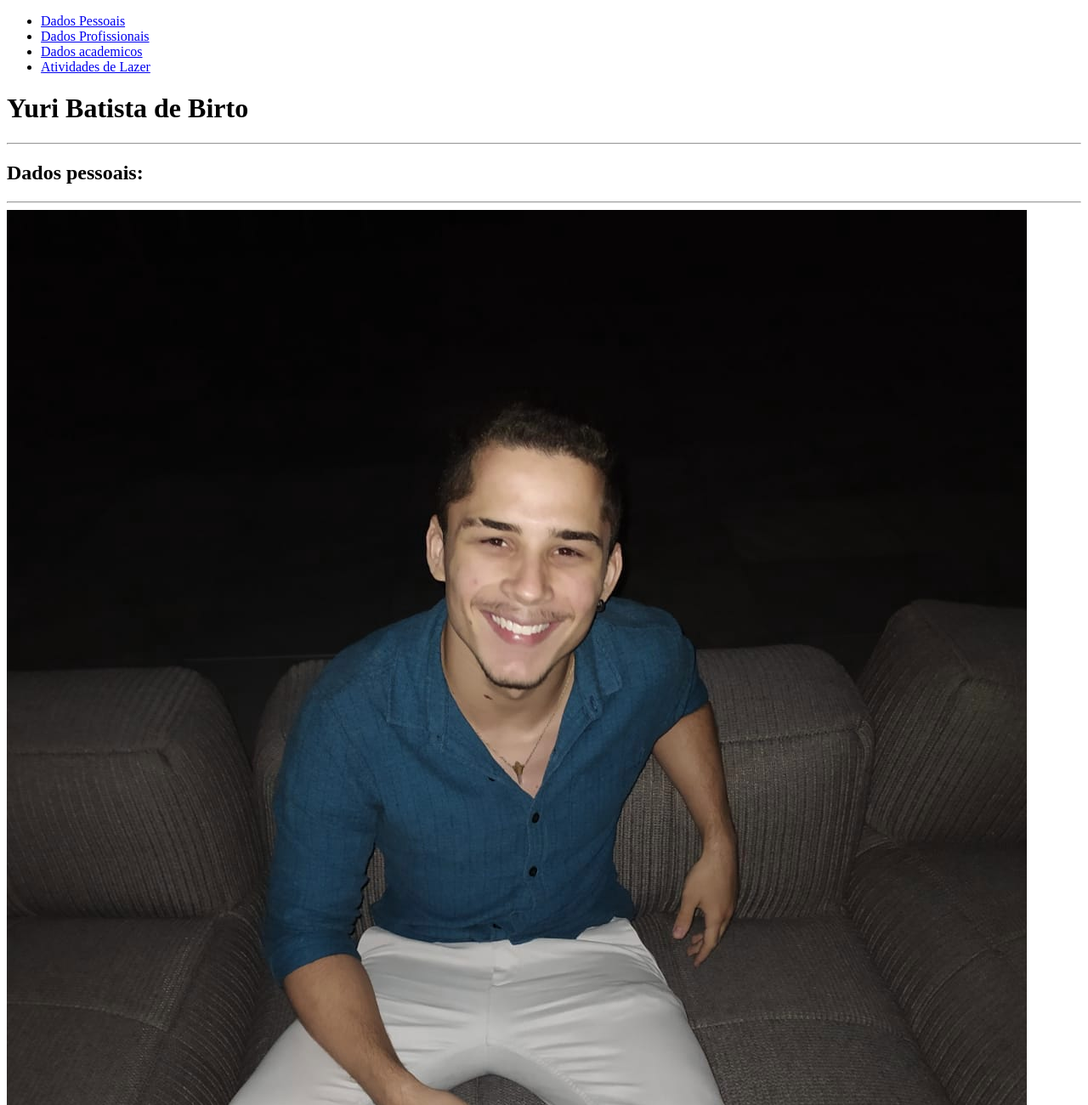
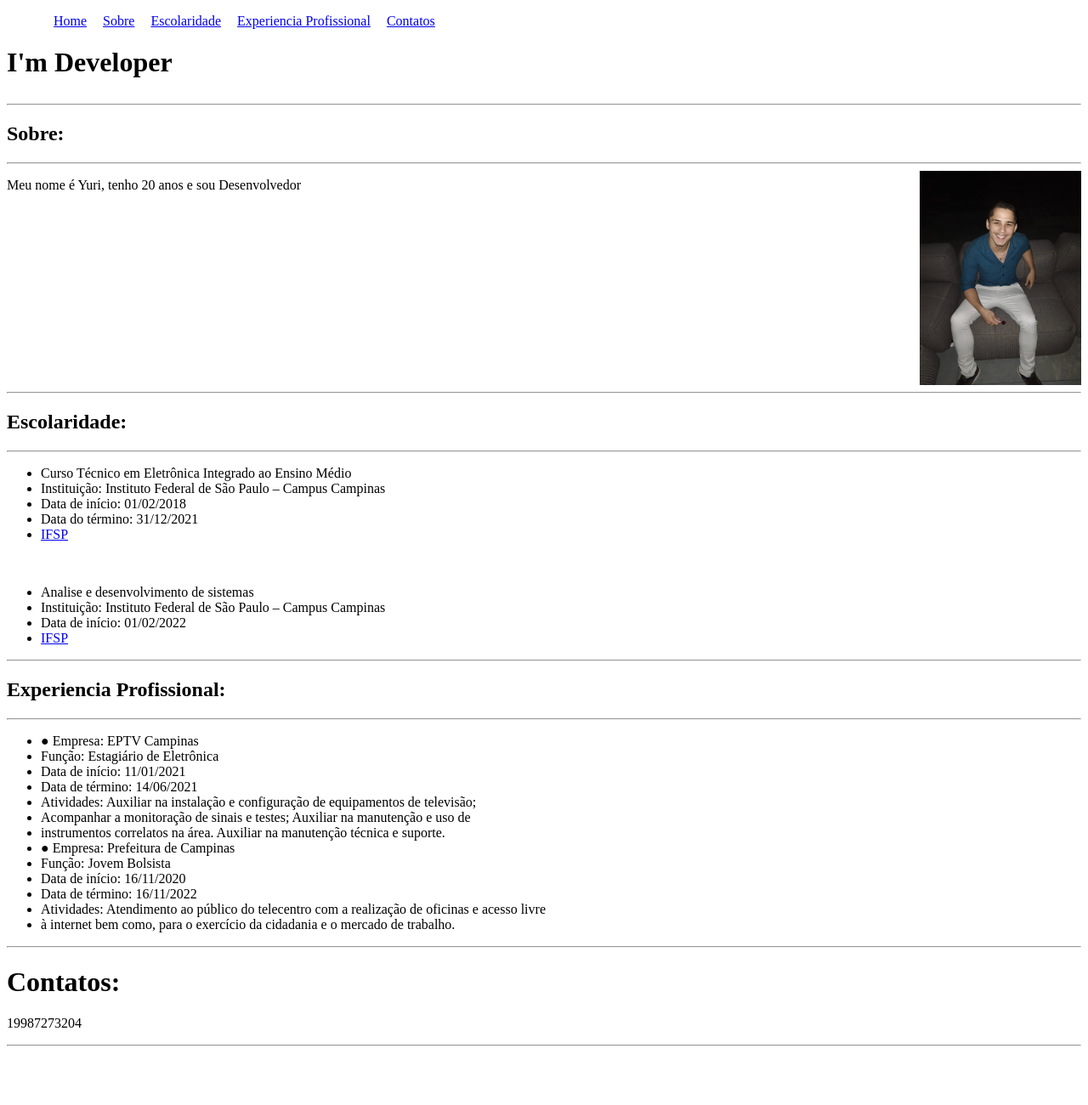
Before and after one commit to yuribrito01/paginaPessoal, a website: page index.html in a window 1280 px wide. Shown: the top 1300 px of the page at 85% size. After the commit the page ends 1239 px from the top, so only its background shows below. Drawn offline with Linux system fonts and the light colour scheme.

Commit message:
arrumando a estrutura da pagina

```diff
--- a/index.html
+++ b/index.html
@@ -6,50 +6,38 @@
     <meta name="viewport" content="width=device-width, initial-scale=1.0">
     <title>Yuri Brito</title>
     <link rel=”icon” type=”image/jpeg” href=”yuriFoto.jpeg” />
+    <link rel="stylesheet" href="style.css">
 
 </head>
 <body>
     <header>
         <nav>
             <ul>
-               <li><a href=””>Dados Pessoais</a></li>
-               <li><a href=””>Dados Profissionais</a></li>
-               <li><a href=””>Dados academicos</a></li>
-               <li><a href=””>Atividades de Lazer</a></li>
+              <li><a href="#home">Home</a></li>
+               <li><a href="#about">Sobre</a></li>
+               <li><a href="#school">Escolaridade</a></li>
+               <li><a href="#work">Experiencia Profissional</a></li>
+               <li><a href="#contacts">Contatos</a></li>
 
             </ul>
          </nav>
 
     </header>
     <main>
-        <h1>Yuri Batista de Birto</h1>
+        <h1 id="home">I'm Developer</h1>
+
+        <div id="about">
           <hr>
-        <h2>Dados pessoais:</h2>
+          <h2>Sobre:</h2>
           <hr>
-        <img src="yuriFoto.jpeg" alt="Foto do Yuri">
-        <p>Meu nome é Yuri, tenho 20 anos e sou Desenvolvedor</p>
+          <img id="myPhoto" src="yuriFoto.jpeg" alt="Foto do Yuri">
+        <p id="myText" >Meu nome é Yuri, tenho 20 anos e sou Desenvolvedor</p>
+        </div>
+
+        <div id="school">
           <hr>
-        <h2>Dados Profissionais:</h2>
+          <h2 >Escolaridade:</h2>
           <hr>
-        <ul>
-            <li>● Empresa: EPTV Campinas</li>
-                <li>Função: Estagiário de Eletrônica</li>
-                <li>Data de início: 11/01/2021</li>
-                <li>Data de término: 14/06/2021</li>
-                <li>Atividades: Auxiliar na instalação e configuração de equipamentos de televisão;</li>
-                <li>Acompanhar a monitoração de sinais e testes; Auxiliar na manutenção e uso de</li>
-                <li>instrumentos correlatos na área. Auxiliar na manutenção técnica e suporte.</li>
-                <li>● Empresa: Prefeitura de Campinas</li>
-                <li>Função: Jovem Bolsista</li>
-                <li>Data de início: 16/11/2020</li>
-                <li>Data de término: 16/11/2022</li>
-                <li>Atividades: Atendimento ao público do telecentro com a realização de oficinas e acesso livre</li>
-                <li>à internet bem como, para o exercício da cidadania e o mercado de trabalho.</li>
-        </ul>
-        <hr>
-        <h1>Escolaridade:</h1>
-        <hr>
-
           <ul>
               <li>
                 Curso Técnico em Eletrônica Integrado ao Ensino Médio
@@ -67,7 +55,6 @@
                   <a href="https://www.ifsp.edu.br/" target="_blank">IFSP</a>
                 </li>
             </ul><br>
-
             <ul>
               <li>
                   Analise e desenvolvimento de sistemas              </li>
@@ -83,13 +70,36 @@
                     <a href="https://www.ifsp.edu.br/" target="_blank">IFSP</a>
                   </li>
             </ul>
+        </div>
+
+        <div id="work">
           <hr>
-          <h1>Atividades de Lazer:</h1>
-          <p>No meu tempo livre gosto de cozinha e jogar volei</p>
+          <h2 >Experiencia Profissional:</h2>
+          <hr>
+          <ul>
+              <li>● Empresa: EPTV Campinas</li>
+                  <li>Função: Estagiário de Eletrônica</li>
+                  <li>Data de início: 11/01/2021</li>
+                  <li>Data de término: 14/06/2021</li>
+                  <li>Atividades: Auxiliar na instalação e configuração de equipamentos de televisão;</li>
+                  <li>Acompanhar a monitoração de sinais e testes; Auxiliar na manutenção e uso de</li>
+                  <li>instrumentos correlatos na área. Auxiliar na manutenção técnica e suporte.</li>
+                  <li>● Empresa: Prefeitura de Campinas</li>
+                  <li>Função: Jovem Bolsista</li>
+                  <li>Data de início: 16/11/2020</li>
+                  <li>Data de término: 16/11/2022</li>
+                  <li>Atividades: Atendimento ao público do telecentro com a realização de oficinas e acesso livre</li>
+                  <li>à internet bem como, para o exercício da cidadania e o mercado de trabalho.</li>
+          </ul>
+        </div>
+    </main>
+
+    <footer>
+      <hr>
+      <h1 id="contacts">Contatos:</h1>
+      <p>19987273204</p>
       <hr>
 
-
-
-    </main>
+    </footer>
 </body>
 </html>
--- /dev/null
+++ b/style.css
@@ -0,0 +1,18 @@
+nav li {
+    display: inline-block;
+    margin: 0 0 0 15px;
+   }
+
+#myPhoto{
+    width: 15%;
+    float: right;
+}
+
+#myText{
+    position: relative;
+}
+
+#about{
+    display: inline-block;
+    width: 100%;
+}
```
Lines whose indentation alone changed are shown as unchanged.
